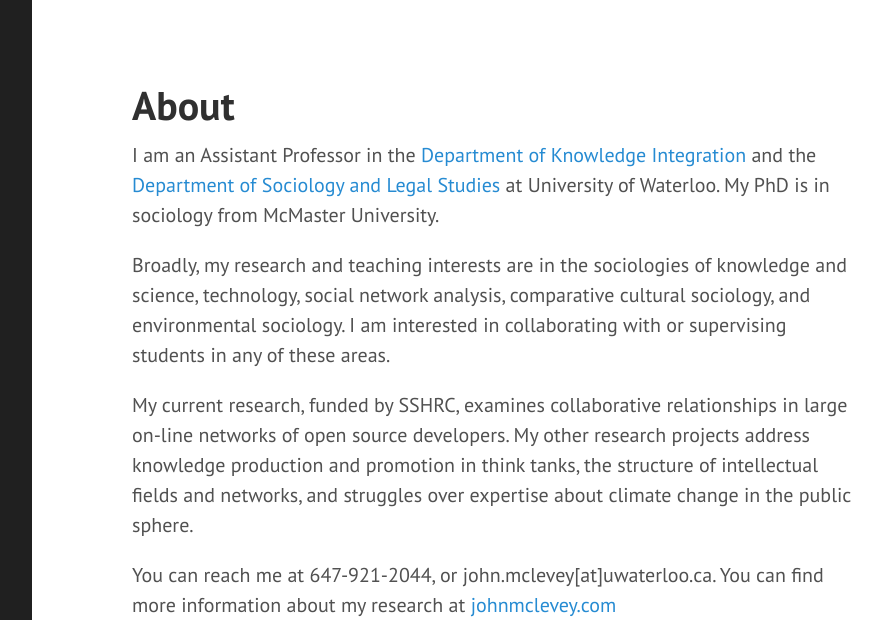
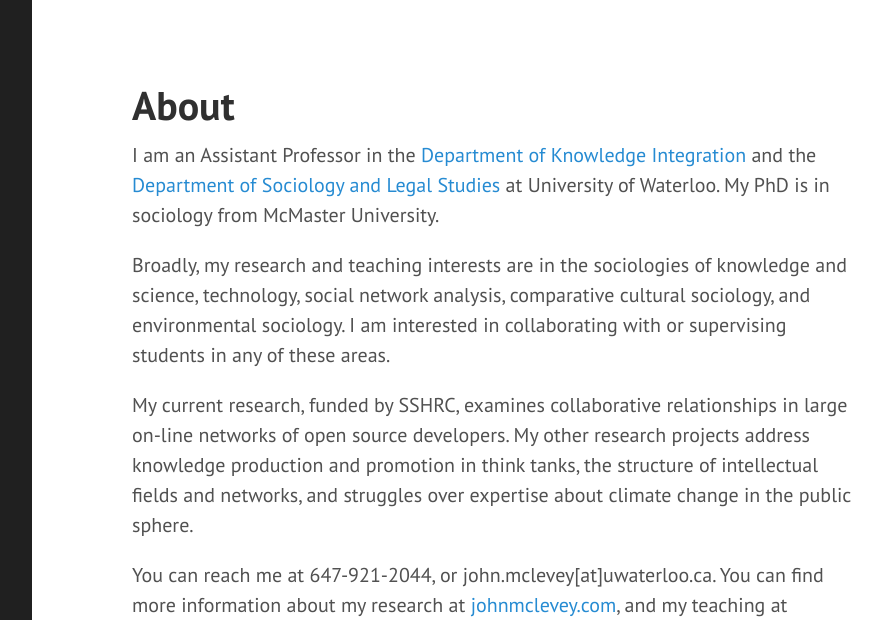
Before and after one commit to mcleveylab/mcleveylab.github.io, a Jekyll site: the page built from about.md, in a window 1280 px wide and 1180 px high, cut to the strip 0-620 px from the top of the window. Shown: the whole strip, without its empty margins (328-1210 px from the left). Built offline with Jekyll 4.4.1, drawn with Linux system fonts in a browser that asks for light colours; some of the changed text lies outside the part shown.

Commit message:
research and teaching

```diff
--- a/about.md
+++ b/about.md
@@ -9,7 +9,7 @@ Broadly, my research and teaching interests are in the sociologies of knowledge
 
 My current research, funded by SSHRC, examines collaborative relationships in large on-line networks of open source developers. My other research projects address knowledge production and promotion in think tanks, the structure of intellectual fields and networks, and struggles over expertise about climate change in the public sphere.
 
-You can reach me at 647-921-2044, or john.mclevey[at]uwaterloo.ca. You can find more information about my research at [johnmclevey.com](johnmclevey.com)
+You can reach me at 647-921-2044, or john.mclevey[at]uwaterloo.ca. You can find more information about my research at [johnmclevey.com](johnmclevey.com), and my teaching at [johnmclevey.github.io](johnmclevey.github.io).
 
 ![](http://mclevey.github.io/images/johnmclevey.jpg)
 
```
